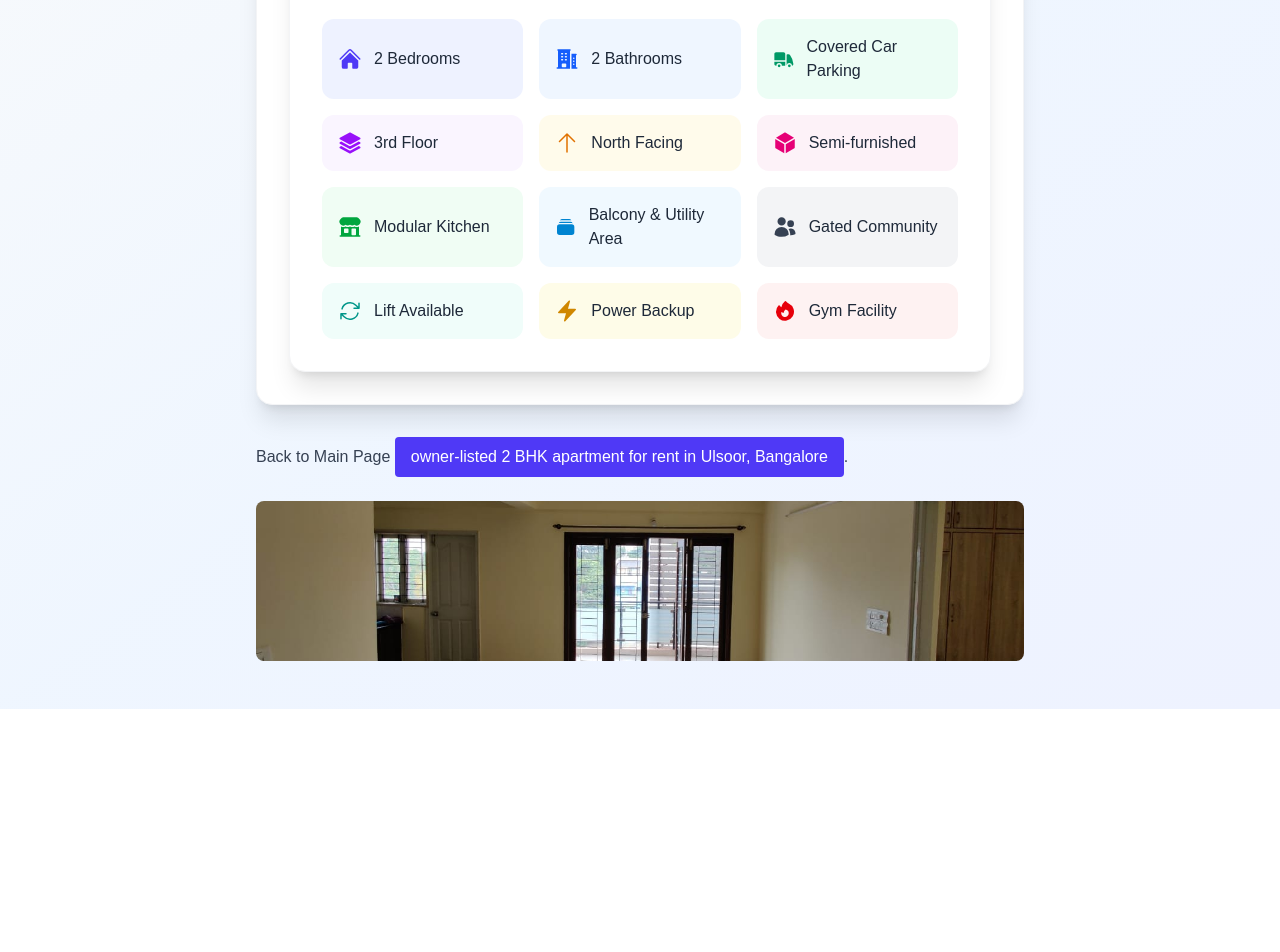
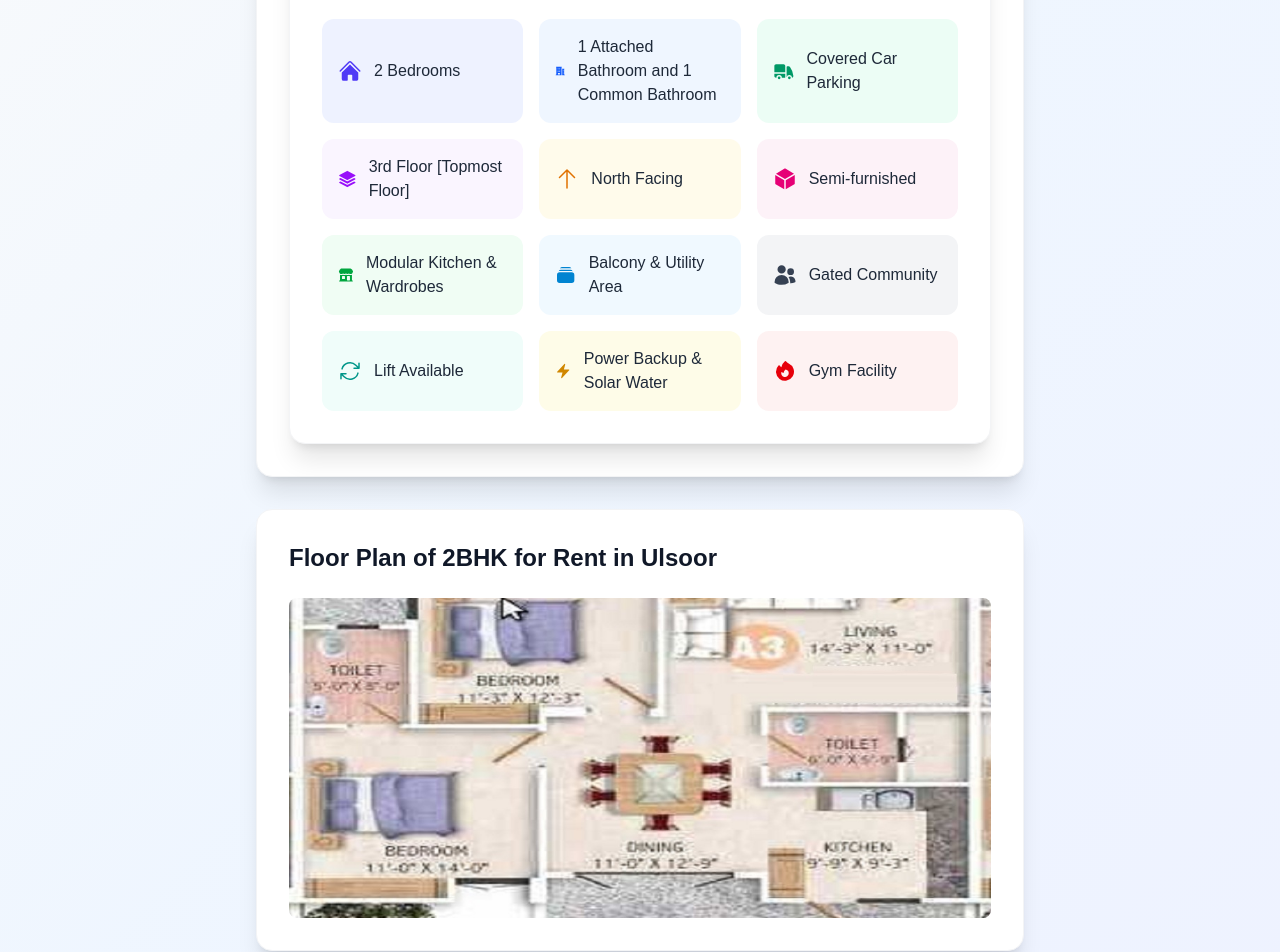
Before and after one commit to KarunNagaraj/kolimi, a Next.js app: page /2bhk-apartment-for-rent-ulsoor in a window 1280 px wide. Shown: the part 300-1252 px from the top of the page. Before the commit the page ends 1009 px from the top, so only its background shows below. Built offline with nearby package versions, Linux system fonts and the light colour scheme.

Commit message:
contact form

```diff
--- a/app/2bhk-apartment-for-rent-ulsoor/page.tsx
+++ b/app/2bhk-apartment-for-rent-ulsoor/page.tsx
@@ -1,22 +1,38 @@
 import Image from "next/image";
 import PropertyFeatures from "../components/PropertyFeatures";
+import { layout } from "../styles/mainStyles";
 
+//MENU:  label: "2BHK Flat ⭐ ", href: "/2bhk-apartment-for-rent-ulsoor"
 /* Page 2  PropertyFeatures*/
 export default function Page() {
     return (
-        <main className="min-h-screen bg-gradient-to-br from-slate-50 via-blue-50 to-indigo-50 py-12 px-4 sm:px-6 lg:px-8">
+        <main className={layout.page}>
 
             <div className="mx-auto max-w-3xl">
                 {/* SEO H1 */}
                 <h1 className="text-3xl font-bold text-gray-900 mb-4">
-                    Owner 2 BHK Flat for Rent in Bangalore
+                    Owner 2 BHK Flat for Rent in Ulsoor Bangalore
                 </h1>
 
                 {/* Supporting content */}
-                   <div className="bg-white rounded-2xl shadow-xl p-8 mb-8 border border-gray-100">
+                <div className="bg-white rounded-2xl shadow-xl p-8 mb-8 border border-gray-100">
 
                     {/* Property Features */}
                     <PropertyFeatures />
+                </div>
+
+                {/* Floor Plan image */}
+                <div className="mt-8 bg-white rounded-2xl shadow-xl p-8 border border-gray-100">
+                <h2 className="text-2xl font-bold text-gray-900">Floor Plan of  2BHK for Rent in Ulsoor</h2>
+                    <div className="mt-6">
+                        <Image
+                            src="/images/2BHK REnt Bangalore Floor Plan.jpeg"
+                            alt="2 BHK apartment for rent in Ulsoor Bangalore"
+                            width={1200}
+                            height={800}
+                            className="h-80 w-full object-cover rounded-lg"
+                        />
+                    </div>
                 </div>
 
                 <p className="mt-6 text-gray-700">
@@ -28,18 +44,6 @@ export default function Page() {
                         owner-listed 2 BHK apartment for rent in Ulsoor, Bangalore
                     </a>.
                 </p>
-
-
-                {/* SEO image */}
-                <div className="mt-6">
-                    <Image
-                        src="/images/ulsoor-2bhk-dining1.jpg"
-                        alt="2 BHK apartment for rent in Ulsoor Bangalore"
-                        width={800}
-                        height={400}
-                        className="h-40 w-full object-cover rounded-lg"
-                    />
-                </div>
             </div>
         </main>
     );
--- a/app/2bhk-flat-ulsoor-faq/page.tsx
+++ b/app/2bhk-flat-ulsoor-faq/page.tsx
@@ -1,6 +1,6 @@
 "use client";
 
-import { card } from "../styles/mainStyles";
+import { card, layout } from "../styles/mainStyles";
 
 const textStyles = {
   pageTitle: "text-3xl font-bold text-gray-900 mb-4",
@@ -63,8 +63,7 @@ const faqData = [
 
 export default function FAQPage() {
   return (
-    <main className="min-h-screen bg-gradient-to-br from-slate-50 via-blue-50 to-indigo-50 py-6 px-4 sm:px-6 lg:px-8">
-
+     <main className={layout.page}>
       <div className={"bg-white rounded-2xl shadow-xl border border-gray-100 py-4 mb-1"}>
         <div className={textStyles.container}>
           <h1 className={textStyles.pageTitle}>
--- a/app/components/HeaderMenu.tsx
+++ b/app/components/HeaderMenu.tsx
@@ -13,6 +13,7 @@ export default function HeaderMenu() {
     { label: "2BHK Flat ⭐ ", href: "/2bhk-apartment-for-rent-ulsoor" },
     { label: "Bangalore Flat ▶️", href: "/owner-2bhk-flat-for-rent-bangalore" },
     { label: "2BHK Flat 🤔", href: "/2bhk-flat-ulsoor-faq" },
+    { label: "Contact", href: "/contact" },
   ];
 
   return (
--- a/app/components/PropertyFeatures.tsx
+++ b/app/components/PropertyFeatures.tsx
@@ -16,16 +16,16 @@ import {
 
 const features = [
   { name: '2 Bedrooms', icon: HomeIcon, bg: 'bg-indigo-50', text: 'text-indigo-600' },
-  { name: '2 Bathrooms', icon: BuildingOffice2Icon, bg: 'bg-blue-50', text: 'text-blue-600' },
+  { name: '1 Attached Bathroom and   1 Common Bathroom', icon: BuildingOffice2Icon, bg: 'bg-blue-50', text: 'text-blue-600' },
   { name: 'Covered Car Parking', icon: TruckIcon, bg: 'bg-emerald-50', text: 'text-emerald-600' },
-  { name: '3rd Floor', icon: Square3Stack3DIcon, bg: 'bg-purple-50', text: 'text-purple-600' },
+  { name: '3rd Floor [Topmost Floor]', icon: Square3Stack3DIcon, bg: 'bg-purple-50', text: 'text-purple-600' },
   { name: 'North Facing', icon: ArrowUpIcon, bg: 'bg-amber-50', text: 'text-amber-600' },
   { name: 'Semi-furnished', icon: CubeIcon, bg: 'bg-pink-50', text: 'text-pink-600' },
-  { name: 'Modular Kitchen', icon: BuildingStorefrontIcon, bg: 'bg-green-50', text: 'text-green-600' },
+  { name: 'Modular Kitchen & Wardrobes', icon: BuildingStorefrontIcon, bg: 'bg-green-50', text: 'text-green-600' },
   { name: 'Balcony & Utility Area', icon: RectangleStackIcon, bg: 'bg-sky-50', text: 'text-sky-600' },
   { name: 'Gated Community', icon: UsersIcon, bg: 'bg-gray-100', text: 'text-gray-700' },
   { name: 'Lift Available', icon: ArrowPathIcon, bg: 'bg-teal-50', text: 'text-teal-600' },
-  { name: 'Power Backup', icon: BoltIcon, bg: 'bg-yellow-50', text: 'text-yellow-600' },
+  { name: 'Power Backup & Solar Water', icon: BoltIcon, bg: 'bg-yellow-50', text: 'text-yellow-600' },
   { name: 'Gym Facility', icon: FireIcon, bg: 'bg-red-50', text: 'text-red-600' },
 ];
 
--- a/app/contact/page.tsx
+++ b/app/contact/page.tsx
@@ -44,6 +44,13 @@ export default function ContactPage() {
             <input type="text" name="name" required placeholder="Enter your full name" className={inputClass} />
           </div>
 
+           <div className="group">
+            <label className={labelClass}>
+              Age <span className="text-red-500">*</span>
+            </label>
+            <input type="text" name="age" required placeholder="Enter your age" className={inputClass} />
+          </div>
+
           <div className="group">
             <label className={labelClass}>
               Phone <span className="text-red-500">*</span>
@@ -60,19 +67,33 @@ export default function ContactPage() {
 
           <div className="group">
             <label className={labelClass}>
+              Educational Qualification<span className="text-red-500">*</span>
+            </label>
+            <input type="text" name="education" placeholder="Enter your Educational Qualification/Designation" className={inputClass} />
+          </div>
+
+          <div className="group">
+            <label className={labelClass}>
+              Company Name<span className="text-red-500">*</span>
+            </label>
+            <input type="text" name="company" placeholder="Enter Company Name where you work" className={inputClass} />
+          </div>
+
+          <div className="group">
+            <label className={labelClass}>
               Tenant Type <span className="text-red-500">*</span>
             </label>
             <select name="tenant_type" required className={selectClass}>
               <option value="">Select</option>
               <option value="Family">Family</option>
               <option value="Female">Female</option>
-              <option value="Other">Other</option>
+              <option value="Other">Male</option>
             </select>
           </div>
 
           <div className="group">
             <label className={labelClass}>Message</label>
-            <textarea name="message" rows={4} placeholder="Move-in date, number of occupants, etc." className={textareaClass} />
+            <textarea name="message" rows={4} placeholder="Preferred Visit Time, Move-in date, number of occupants,pets etc." className={textareaClass} />
           </div>
 
           <button
--- a/app/owner-2bhk-flat-for-rent-bangalore/page.tsx
+++ b/app/owner-2bhk-flat-for-rent-bangalore/page.tsx
@@ -1,9 +1,11 @@
 import Image from "next/image";
+import { layout } from "../styles/mainStyles";
 
+//MENU: label: "Bangalore Flat ▶️", href: "/owner-2bhk-flat-for-rent-bangalore" },
 /* Page 3 Youitube Video Google Sites and Map*/
 export default function Page() {
     return (
-        <main className="min-h-screen bg-gradient-to-br from-slate-50 via-blue-50 to-indigo-50 py-12 px-4 sm:px-6 lg:px-8">
+        <main className={layout.page}>
             <div className="mx-auto max-w-3xl">
                 {/* SEO H1 */}
                 <h1 className="text-3xl font-bold text-gray-900 mb-4">
@@ -17,9 +19,9 @@ export default function Page() {
 
                 {/* Internal link to main page */}
                 <p className="mt-6 text-gray-700">
-                    Back to Main Page{" "}
+                    Advertised Sites{" "}
                     <a
-                        href="/"
+                        href="https://www.99acres.com/2-bhk-bedroom-apartment-flat-for-rent-in-sandeep-kolimi-heights-ulsoor-bangalore-central-1525-sq-ft-spid-D88553648"
                         className="text-indigo-600 font-medium hover:underline"
                     >
                         owner-listed 2 BHK apartment for rent in Ulsoor, Bangalore
@@ -95,7 +97,7 @@ const ExternalLinks = () => (
             </p>
         </div>
 
-            {/* Google Sites card */}
+        {/* Google Sites card */}
         <div className="p-6 bg-gray-50 rounded-xl border border-gray-200">
             <div className="text-sm text-gray-600">
                 <span>Further info:</span>
--- a/app/page.tsx
+++ b/app/page.tsx
@@ -4,6 +4,7 @@ import { ReactNode } from "react";
 import { cta, layout, card, typography, featureCard, grid, section, buttons, icons } from "./styles/mainStyles";
 
 // index.tsx or _app.tsx
+//MENU: { label: "2BHK Ulsoor 🏠", href: "/" },
 import './styles/friendly-pastel-gradients.css';
 
 export const metadata = {
```
Also changed, not shown: public/images/2BHK REnt Bangalore Floor Plan.jpeg (added).
